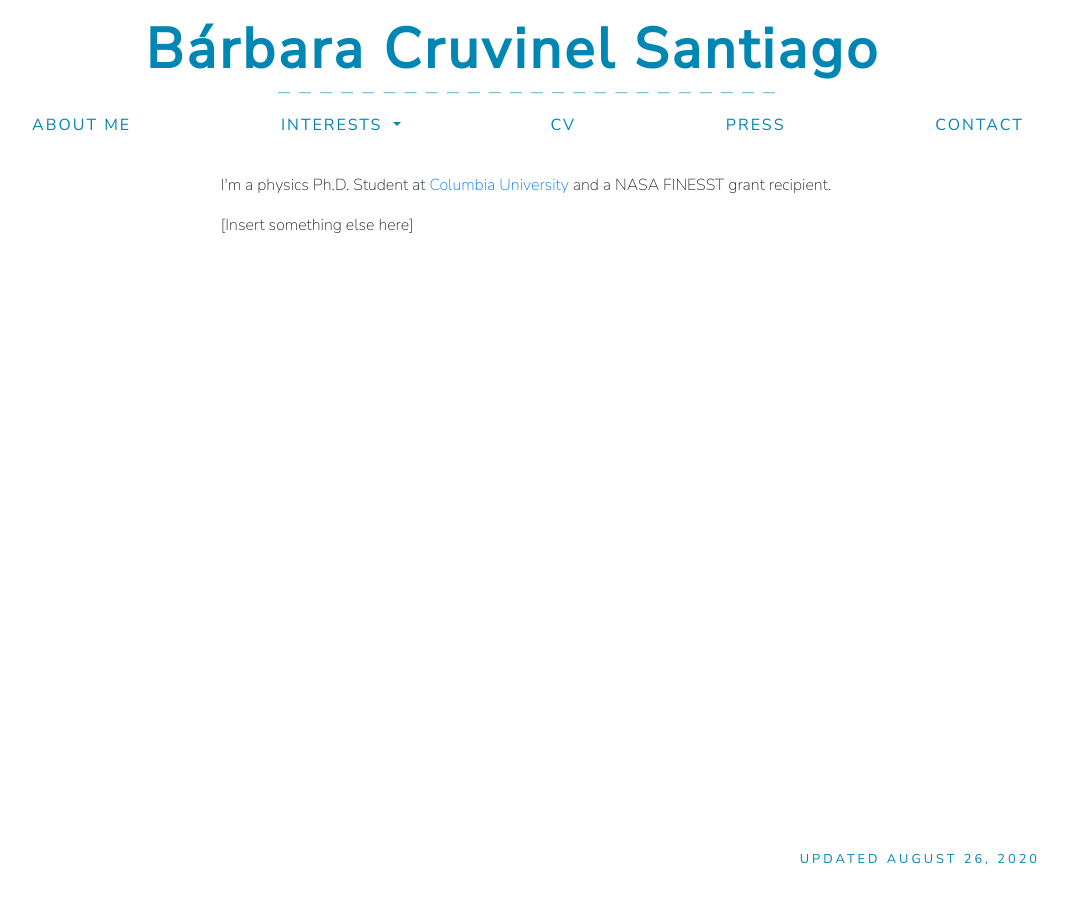
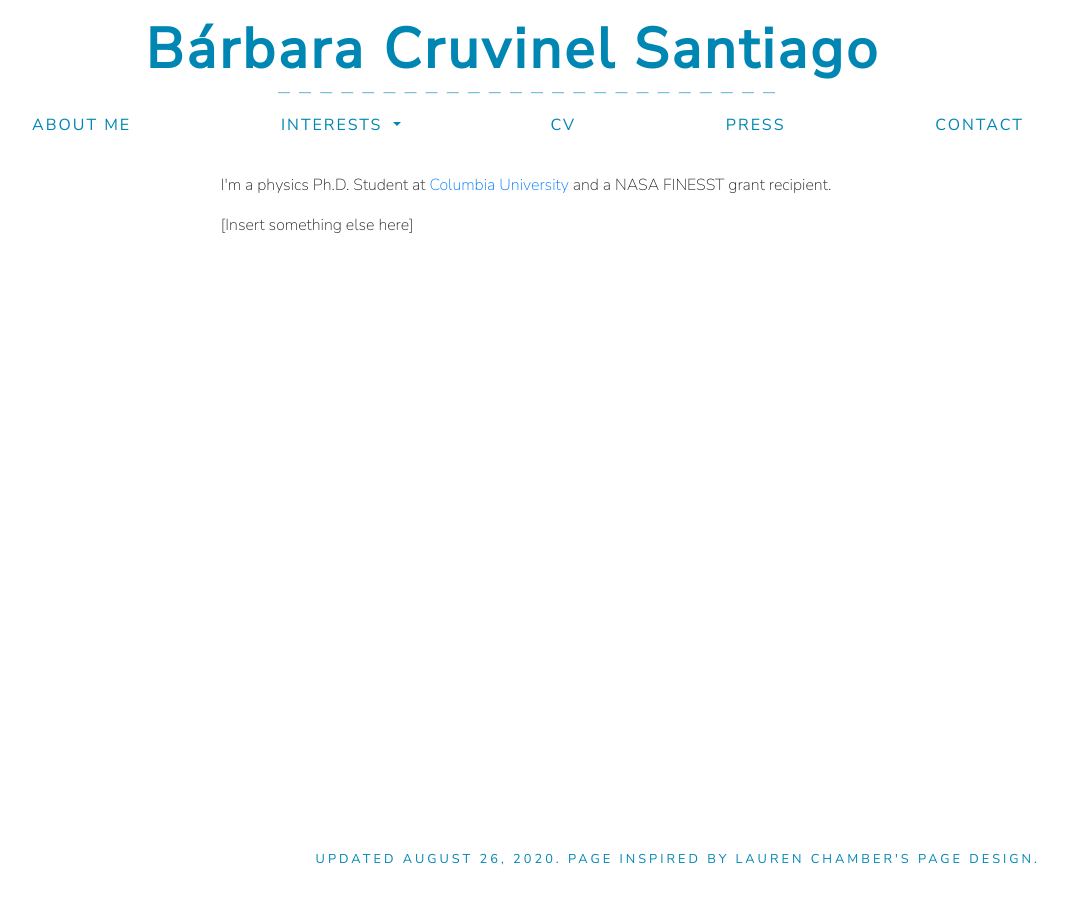
Before and after one commit to barbaracrusan/barbaracrusan.github.io, a Jekyll site: the page built from index.html, in a window 1280 px wide. Shown: the whole page, without its empty margins (112-1180 px from the left). Built offline with Jekyll 4.4.1, drawn with Linux system fonts in a browser that asks for light colours; nearby versions of some CDN libraries.

Commit message:
Footer update (index)

```diff
--- a/index.html
+++ b/index.html
@@ -13,4 +13,4 @@ title: About Me
   </div>
 </main>
 
-<footer>Updated August 26, 2020</footer>
+<footer>Updated August 26, 2020. Page inspired by Lauren Chamber's page design.</footer>
```
